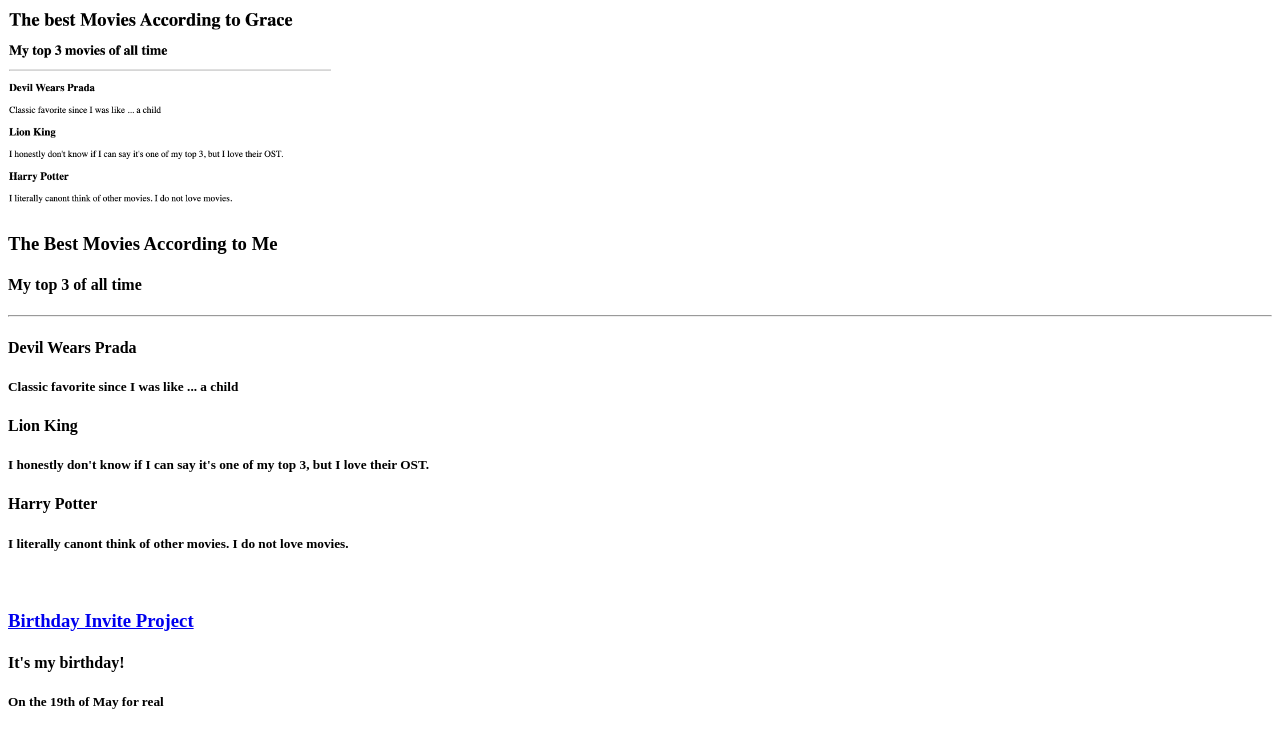
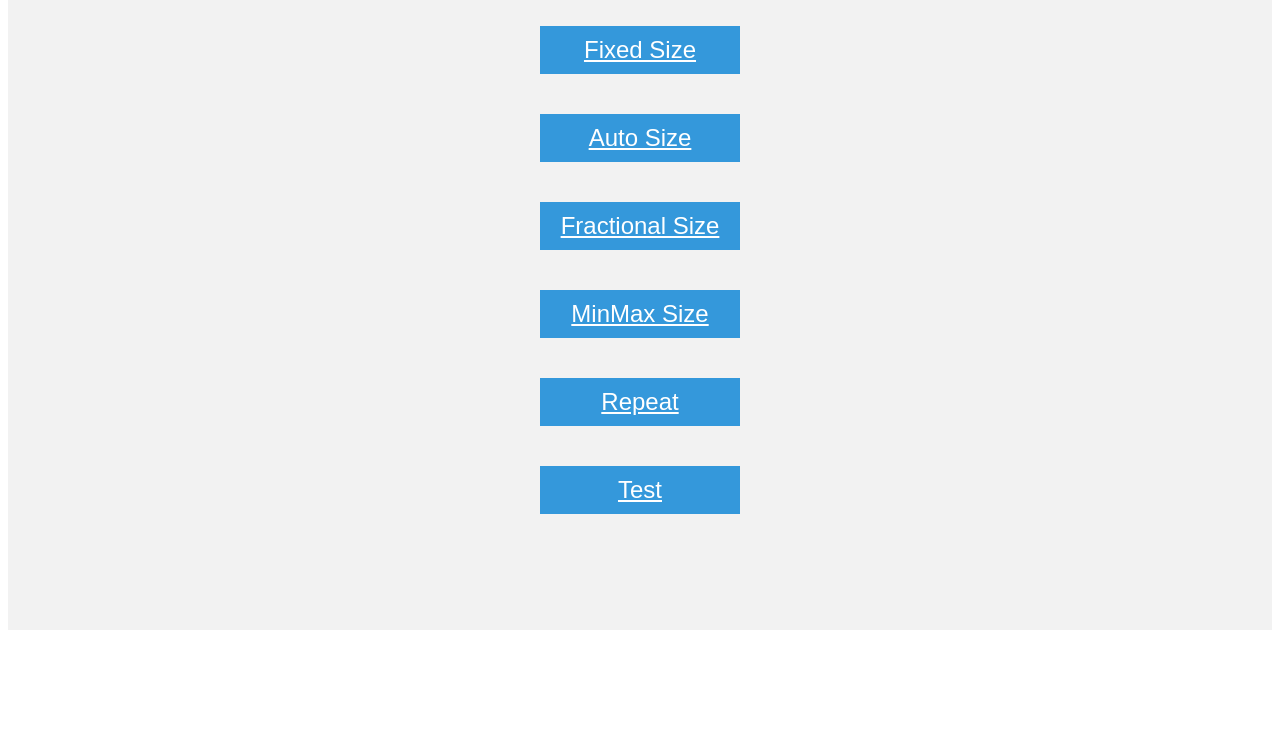
Before and after one commit to johgee/html-portfolio, a plain HTML site: page index.html in a window 1280 px wide. Shown: the part 178-907 px from the top of the page. After the commit the page ends 816 px from the top, so only its background shows below. Drawn offline with Linux system fonts and the light colour scheme.

Commit message:
Add files via upload

```diff
--- a/index.html
+++ b/index.html
@@ -1,43 +1,49 @@
-<!-- TODO 1: Create the HTML Boilerplate -->
 <!DOCTYPE html>
 <html lang="en">
+
 <head>
   <meta charset="UTF-8">
+  <meta name="google" content="notranslate">
   <meta name="viewport" content="width=device-width, initial-scale=1.0">
-  <title>Grace's Portfolio</title>
+  <title>Grid Fundamentals</title>
+  <style>
+    body {
+      font-family: sans-serif;
+    }
+
+    .container {
+      display: flex;
+      justify-content: center;
+      align-items: center;
+      flex-direction: column;
+      height: 100vh;
+      background-color: #f2f2f2;
+    }
+
+    .item {
+      width: 200px;
+      margin: 20px;
+      background-color: #3498db;
+      color: #fff;
+      text-align: center;
+      line-height: 2;
+      font-size: 24px;
+    }
+  </style>
 </head>
-<!-- TODO 2: Add Your previous projects' HTML into the public folder -->
+
 <body>
-  <h1>Grace's Portfolio</h1>
-  <h2>I'm going to be a software engineer</h2>
-  <hr />
-  <h3><a href="./public/movie-ranking.html">Movie Ranking Project</a></h3>
-  <img src="./assets/images/grace-movies.png" height="200" alt="movie ranking project preview"/>
-  <h3>The Best Movies According to Me</h3>
-  <h4>My top 3 of all time</h4><hr/>
-  <h4>Devil Wears Prada</h4>
-  <h5>Classic favorite since I was like ... a child</h5>
-  <h4>Lion King</h4>
-  <h5>I honestly don't know if I can say it's one of my top 3, but I love their OST.</h5>
-  <h4>Harry Potter</h4>
-  <h5>I literally canont think of other movies. I do not love movies.</h5><br/>
-  <h3><a href="./public/birthday-invite.html">Birthday Invite Project</a></h3>
-  <h4>It's my birthday!</h4>
-  <h5>On the 19th of May for real</h5>
-  <img src="./assets/images/grace-invite.png" height="200px" alt="birthday invite project preview"/><hr/>
-  <h4><a href="./public/about.html">About Me</a> <a href="./public/contact.html">Contact Me</a></h4>
-</body>
-</html>
+  <div class="container">
+    <h1>Grid Sizing</h1>
+    <a class="item" href="./fixed-size.html">Fixed Size</a>
+    <a class="item" href="./auto-size.html">Auto Size</a>
+    <a class="item" href="./fractional-size.html">Fractional Size</a>
+    <a class="item" href="./minmax-size.html">MinMax Size</a>
+    <a class="item" href="./repeat.html">Repeat</a>
+    <a class="item" href="./test.html">Test</a>
 
 
-<!-- TODO 3: Take screenshots of your project previews and add the images to the images folder -->
+  </div>
+</body>
 
-<!-- TODO 4: Add titles/subtitles etc. -->
-
-<!-- TODO 5: Add a link to the project pages -->
-
-<!-- TODO 6: Add images to show the project previews
-HINT for TODO 6: You can use the height attribute set to 200 to make the image smaller:
-https://developer.mozilla.org/en-US/docs/Web/HTML/Element/img#attr-height -->
-
-<!-- TODO 7: Add the Contact Me and About Me page links -->
+</html>
```
